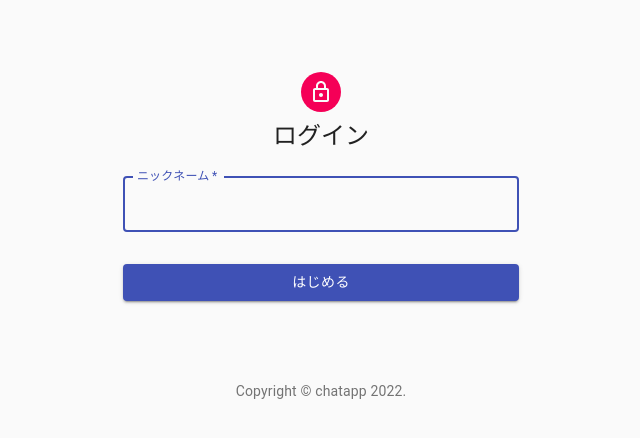
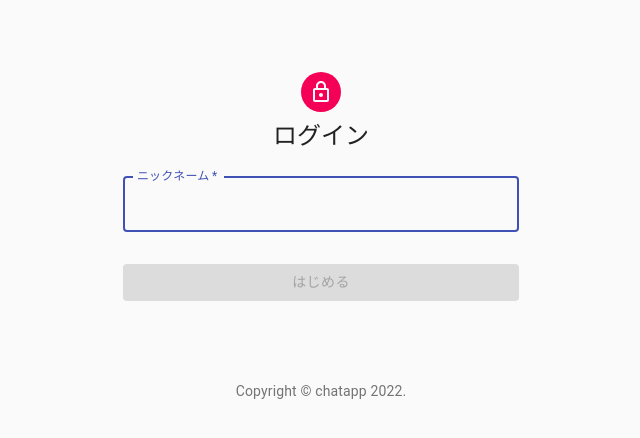
Before and after one commit to matsuko115/react-chat-apli, a React (Create React App) app: page / in a window 1280 px wide. Shown: the top 438 px of the page, without its empty margins (319-959 px from the left). Built offline with nearby package versions, Linux system fonts and the light colour scheme.

Commit message:
ユーザーネームの入力を検知するsetNameを定義

```diff
--- a/src/components/SignIn.js
+++ b/src/components/SignIn.js
@@ -1,4 +1,4 @@
-import React from "react";
+import React, { useEffect, useState } from "react";
 import Avatar from "@material-ui/core/Avatar";
 import Button from "@material-ui/core/Button";
 import CssBaseline from "@material-ui/core/CssBaseline";
@@ -50,7 +50,13 @@ const useStyles = makeStyles((theme) => ({
 
 export default function SignIn({ setName }) {
   const classes = useStyles();
-
+  const [disabled, setDisabled] = useState(true);
+  const [string, setString] = useState("");
+  console.log({ disabled, string });
+  useEffect(() => {
+    const disabled = string === "";
+    setDisabled(disabled);
+  }, [string]);
   return (
     <Container component="main" maxWidth="xs">
       <CssBaseline />
@@ -71,6 +77,7 @@ export default function SignIn({ setName }) {
             label="ニックネーム"
             name="name"
             autoFocus
+            onChange={(e) => setString(e.target.value)}
           />
           <Button
             type="submit"
@@ -78,6 +85,7 @@ export default function SignIn({ setName }) {
             variant="contained"
             color="primary"
             className={classes.submit}
+            disabled={disabled}
           >
             はじめる
           </Button>
```
